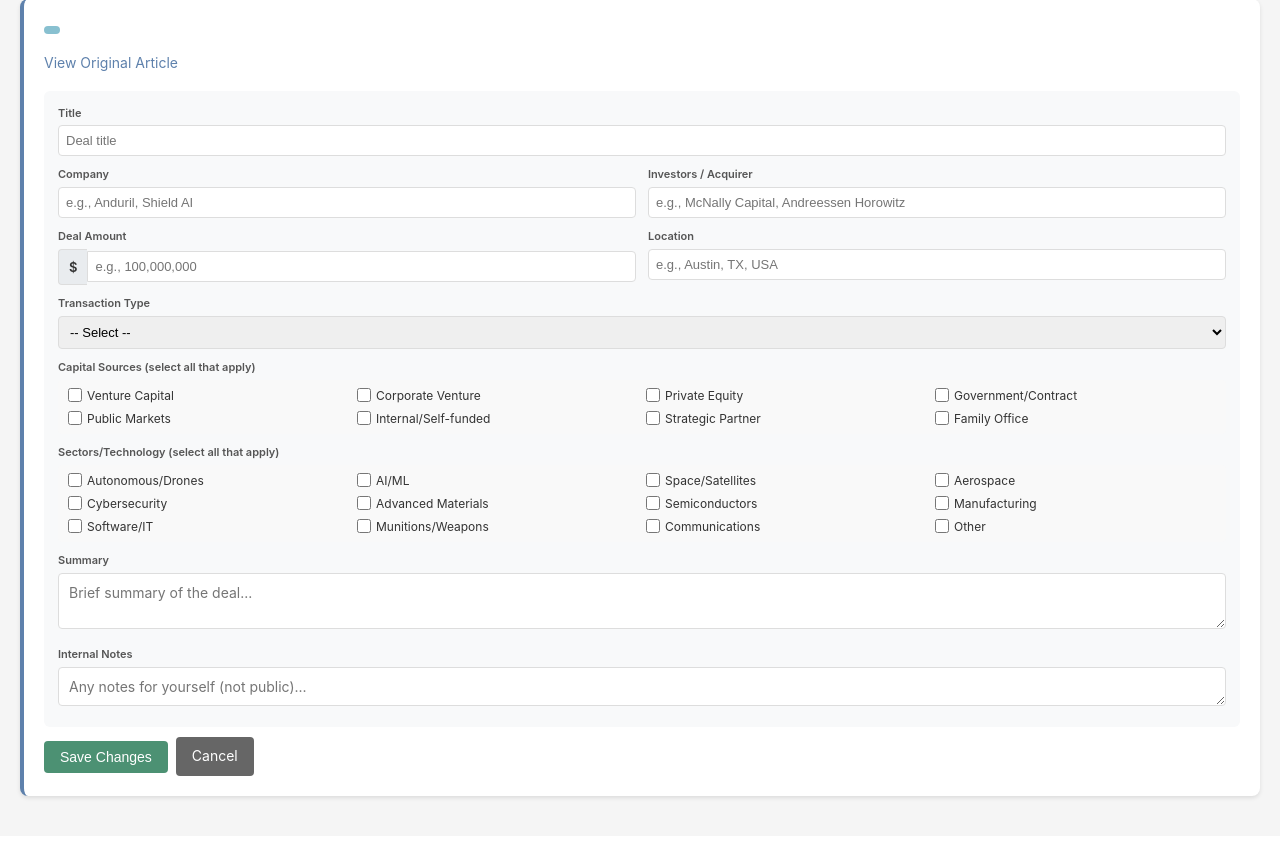
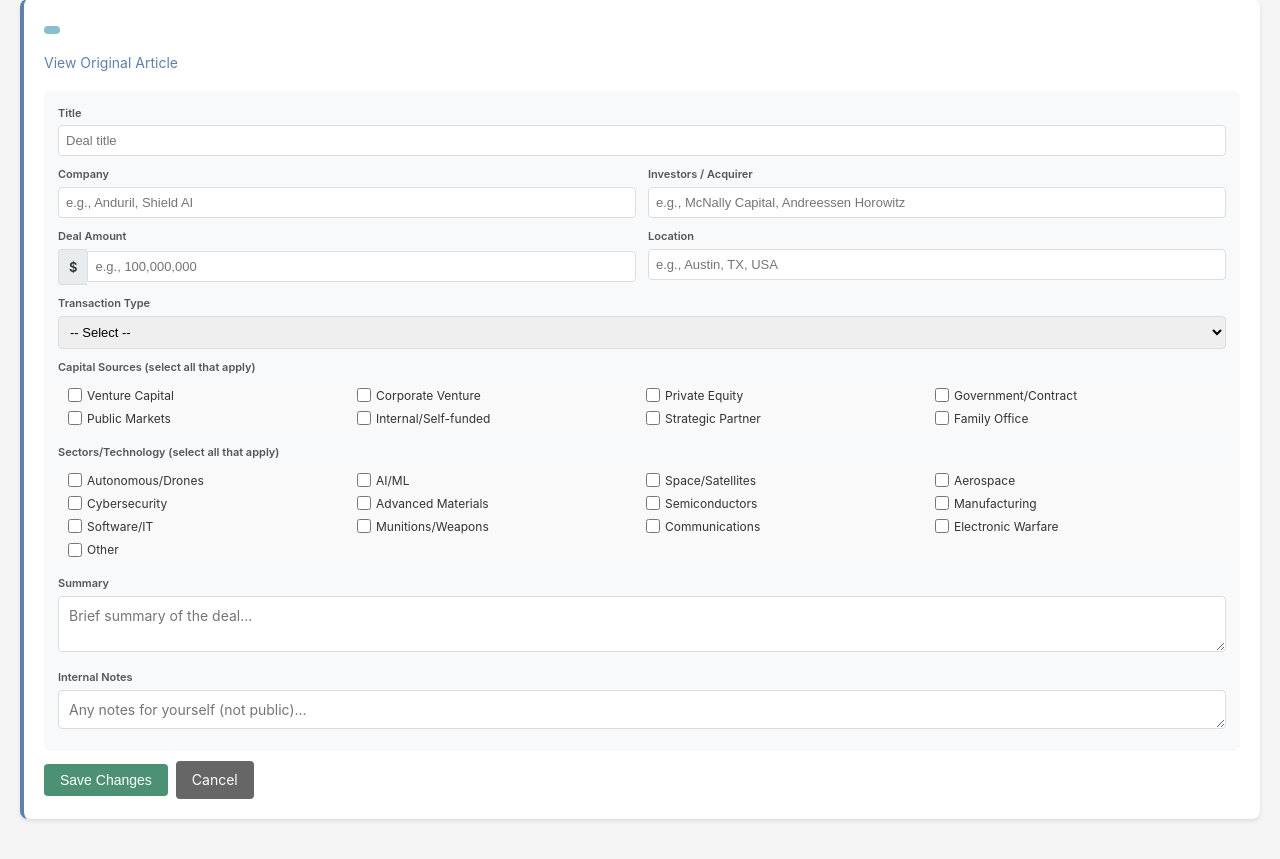
Before and after one commit to samuelmoyer91-sketch/definvestdashboard, a FastAPI app: template src/web/templates/edit.html in a window 1280 px wide. Shown: the part 268-1127 px from the top of the page. Before the commit the page ends 1069 px from the top, so only its background shows below. Run offline with FastAPI, Linux system fonts and the light colour scheme; the template is opened without the code that fills it, so the values that code supplies are empty.

Commit message:
Add Electronic Warfare sector option to triage, edit, and AI prompt
Co-Authored-By: Claude Opus 4.6 <noreply@anthropic.com>

```diff
--- a/src/utils/ai_summarizer.py
+++ b/src/utils/ai_summarizer.py
@@ -61,7 +61,7 @@ Extract the following information (use "Unknown" if not found):
 2. COMPANY DESCRIPTION: One sentence describing what the company does (focus on defense/tech capabilities)
 3. TRANSACTION TYPE: Choose ONE from: Equity Funding Round, Acquisition, Merger, Asset Sale/Divestiture, IPO, Contract/Award, Joint Venture, Strategic, Internal Investment, Other
 4. CAPITAL SOURCES: Choose ALL that apply from: Venture Capital, Corporate Venture, Private Equity, Government/Contract, Public Markets, Internal/Self-funded, Strategic Partner, Family Office (return as array)
-5. SECTORS: Choose ALL that apply from: Autonomous Systems/Drones, AI/ML, Space/Satellites, Aerospace, Cybersecurity, Advanced Materials, Semiconductors/Electronics, Manufacturing/Production, Software/IT, Munitions/Weapons, Communications, Other (return as array)
+5. SECTORS: Choose ALL that apply from: Autonomous Systems/Drones, AI/ML, Space/Satellites, Aerospace, Cybersecurity, Advanced Materials, Semiconductors/Electronics, Manufacturing/Production, Software/IT, Munitions/Weapons, Communications, Electronic Warfare, Other (return as array)
 6. DEAL AMOUNT: Dollar value if mentioned (e.g., "$300M" or "$4.7B")
 7. INVESTORS/ACQUIRERS: Key firms or companies involved
 8. LOCATION: Where the company is headquartered or where the deal/project is located. Format as "City, State, Country" for US locations (e.g., "San Diego, CA, USA") or "City, Country" for international (e.g., "London, UK"). Use null if not mentioned.
--- a/src/web/templates/edit.html
+++ b/src/web/templates/edit.html
@@ -114,8 +114,8 @@
                 <label style="display: block; font-size: 11px; font-weight: 600; margin-bottom: 3px; color: #555;">Sectors/Technology (select all that apply)</label>
                 <div style="display: grid; grid-template-columns: repeat(4, 1fr); gap: 4px 8px; padding: 6px 10px; background: #f9f9f9; border-radius: 4px;">
                     {% set current_sectors = master.sectors.split(',') if master.sectors else [] %}
-                    {% set sector_options = ['Autonomous Systems/Drones', 'AI/ML', 'Space/Satellites', 'Aerospace', 'Cybersecurity', 'Advanced Materials', 'Semiconductors/Electronics', 'Manufacturing/Production', 'Software/IT', 'Munitions/Weapons', 'Communications', 'Other'] %}
-                    {% set sector_labels = ['Autonomous/Drones', 'AI/ML', 'Space/Satellites', 'Aerospace', 'Cybersecurity', 'Advanced Materials', 'Semiconductors', 'Manufacturing', 'Software/IT', 'Munitions/Weapons', 'Communications', 'Other'] %}
+                    {% set sector_options = ['Autonomous Systems/Drones', 'AI/ML', 'Space/Satellites', 'Aerospace', 'Cybersecurity', 'Advanced Materials', 'Semiconductors/Electronics', 'Manufacturing/Production', 'Software/IT', 'Munitions/Weapons', 'Communications', 'Electronic Warfare', 'Other'] %}
+                    {% set sector_labels = ['Autonomous/Drones', 'AI/ML', 'Space/Satellites', 'Aerospace', 'Cybersecurity', 'Advanced Materials', 'Semiconductors', 'Manufacturing', 'Software/IT', 'Munitions/Weapons', 'Communications', 'Electronic Warfare', 'Other'] %}
                     {% for i in range(sector_options|length) %}
                     <label style="display: flex; align-items: center; font-size: 12px; cursor: pointer;">
                         <input type="checkbox" name="sectors" value="{{ sector_options[i] }}"
--- a/src/web/templates/triage.html
+++ b/src/web/templates/triage.html
@@ -361,6 +361,12 @@
                             Communications
                         </label>
                         <label style="display: flex; align-items: center; font-size: 12px; cursor: pointer;">
+                            <input type="checkbox" name="sectors" value="Electronic Warfare"
+                                   {% if 'Electronic Warfare' in ai_sectors_new or 'Electronic Warfare' in ai_sector or 'EW' in ai_sector or 'Jamming' in ai_sector %}checked{% endif %}
+                                   style="margin-right: 5px; width: 14px; height: 14px;">
+                            Electronic Warfare
+                        </label>
+                        <label style="display: flex; align-items: center; font-size: 12px; cursor: pointer;">
                             <input type="checkbox" name="sectors" value="Other"
                                    style="margin-right: 5px; width: 14px; height: 14px;">
                             Other
```
